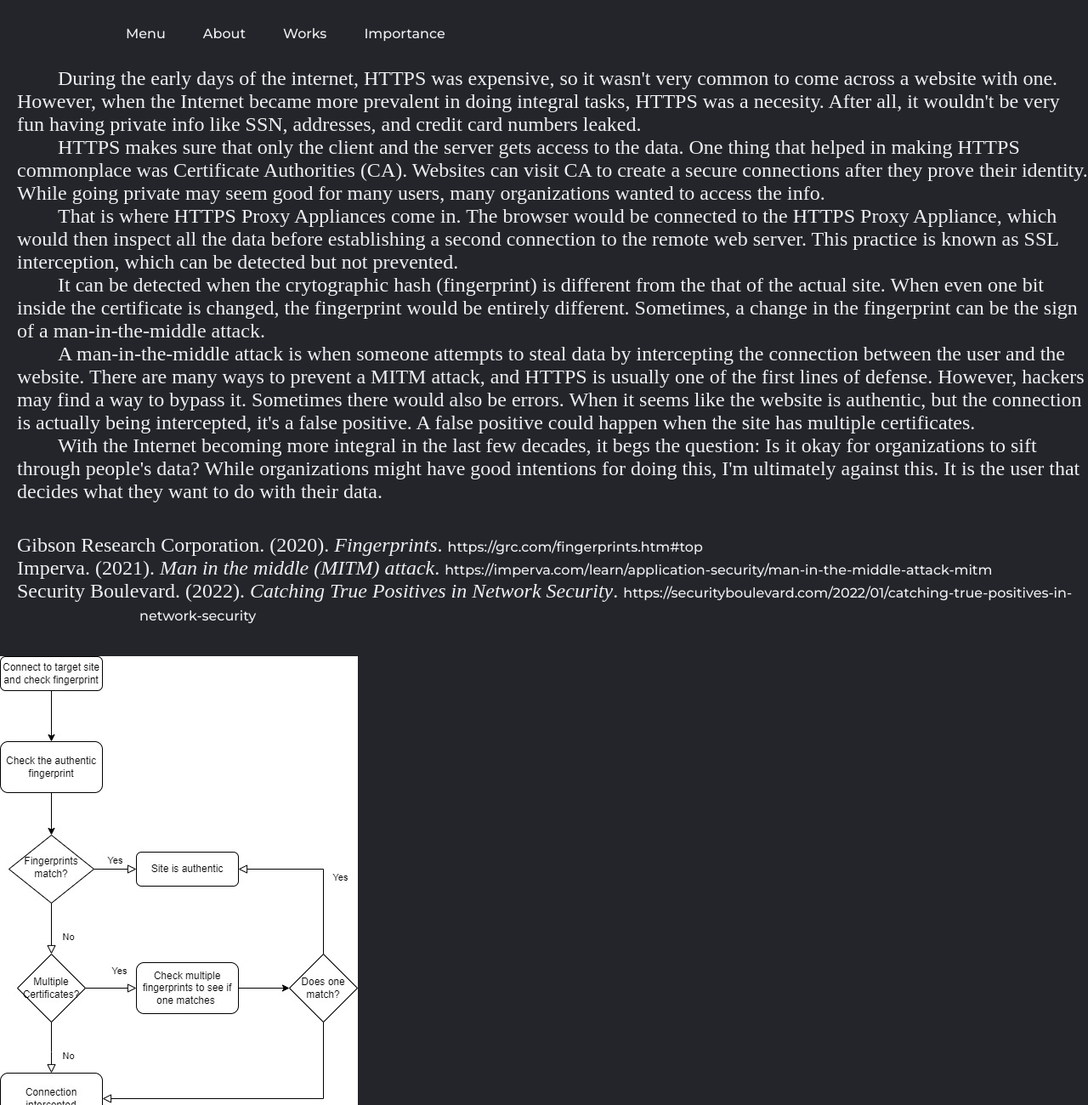
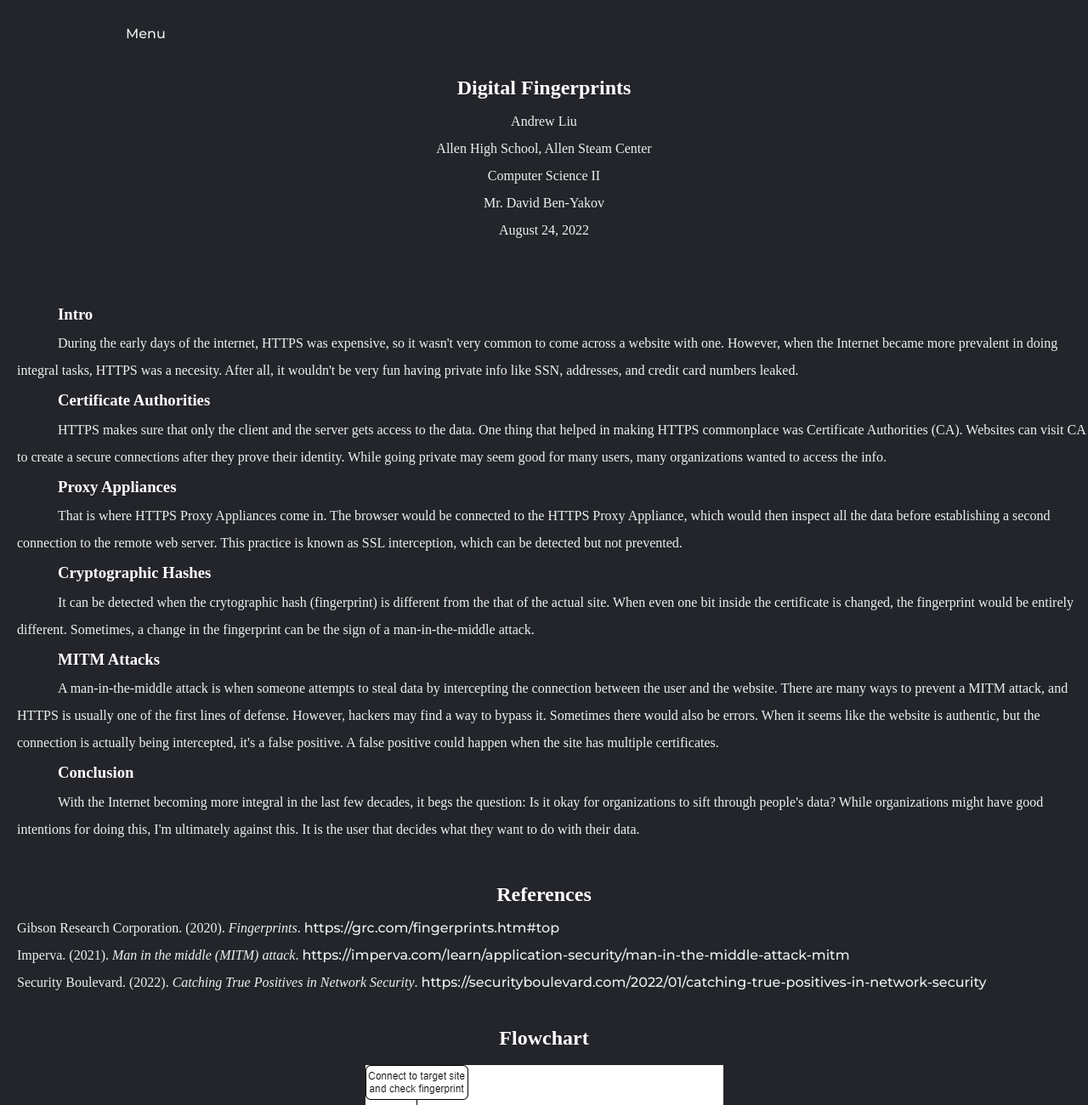
Before and after one commit to CoolAmazing/CoolAmazing.github.io, a plain HTML site: page CS-II/Essays/fingerprints.html in a window 1280 px wide. Shown: the top 1300 px of the page at 85% size. Drawn offline with Linux system fonts and the light colour scheme.

Commit message:
Polish pages

```diff
--- a/CS-II/Essays/essays.css
+++ b/CS-II/Essays/essays.css
@@ -23,8 +23,8 @@ header {
 }
 
 p {
-    font-size: 150%;
-    color: #edf0f1
+    font-size: 12pt;
+    color: #edf0f1;
 }
 
 body {
@@ -55,9 +55,21 @@ nav {
 .margin {
     margin-left: 20px;
     text-indent: 48px;
+    line-height: 2;
+}
+
+.center {
+    display: block;
+    margin-left: auto;
+    margin-right: auto;
+}
+
+.centerText {
+    text-align: center !important;
+    line-height: 2;
 }
 
 .hangingIndent {
     margin-left: 164px;
-    text-indent: -144px
+    text-indent: -144px;
 }
--- a/CS-II/Essays/fingerprints.html
+++ b/CS-II/Essays/fingerprints.html
@@ -11,28 +11,45 @@
     <nav>
       <ul class="nav_links">
 	<li><a href="../../index.html">Menu</a></li>
-	<li><a href="../../aboutme.html">About</a></li>
-	<li><a href="../../works.html">Works</a></li>
-	<li><a href="../../importance.html">Importance</a></li>
 	</ul>
     </nav>
     </header>
+    <div class="centerText">
+    <h2 style="color:White">Digital Fingerprints</h2>
+    <p>Andrew Liu</p>
+    <p>Allen High School, Allen Steam Center</p>
+    <p>Computer Science II</p>
+    <p>Mr. David Ben-Yakov</p>
+    <p>August 24, 2022</p>
+    <br><br>
+    </div>
     <div class="margin">
+      <h3 style="color: white;">Intro</h3>
       <p>During the early days of the internet, HTTPS was expensive, so it wasn't very common to come across a website with one. However, when the Internet became more prevalent in doing integral tasks, HTTPS was a necesity. After all, it wouldn't be very fun having private info like SSN, addresses, and credit card numbers leaked.</p>
+      <h3 style="color: white;">Certificate Authorities</h3>
       <p> HTTPS makes sure that only the client and the server gets access to the data. One thing that helped in making HTTPS commonplace was Certificate Authorities (CA). Websites can visit CA to create a secure connections after they prove their identity. While going private may seem good for many users, many organizations wanted to access the info.
+	<h3 style="color:white;">Proxy Appliances</h3>
       <p>That is where HTTPS Proxy Appliances come in. The browser would be connected to the HTTPS Proxy Appliance, which would then inspect all the data before establishing a second connection to the remote web server. This practice is known as SSL interception, which can be detected but not prevented.</p>
+      <h3 style="color: white;">Cryptographic Hashes</h3>
       <p>It can be detected when the crytographic hash (fingerprint) is different from the that of the actual site. When even one bit inside the certificate is changed, the fingerprint would be entirely different. Sometimes, a change in the fingerprint can be the sign of a man-in-the-middle attack.</p>
+      <h3 style="color: white;">MITM Attacks</h3>
       <p>A man-in-the-middle attack is when someone attempts to steal data by intercepting the connection between the user and the website. There are many ways to prevent a MITM attack, and HTTPS is usually one of the first lines of defense. However, hackers may find a way to bypass it. Sometimes there would also be errors. When it seems like the website is authentic, but the connection is actually being intercepted, it's a false positive. A false positive could happen when the site has multiple certificates.</p>
+      <h3 style="color: white;">Conclusion</h3>
       <p>With the Internet becoming more integral in the last few decades, it begs the question: Is it okay for organizations to sift through people's data? While organizations might have good intentions for doing this, I'm ultimately against this. It is the user that decides what they want to do with their data.</p>
     </div>
     <br>
     <br>
+    <div style="line-height:2">
+    <h2 style="color:White;text-align:center;">References</h2>
     <div class="hangingIndent">
       <p>Gibson Research Corporation. (2020). <i>Fingerprints</i>. <a href="https://grc.com/fingerprints.htm#top" target="_blank">https://grc.com/fingerprints.htm#top</a></p>
       <p>Imperva. (2021). <i>Man in the middle (MITM) attack</i>. <a href="https://imperva.com/learn/application-security/man-in-the-middle-attack-mitm" target="_blank">https://imperva.com/learn/application-security/man-in-the-middle-attack-mitm</a></p>
       <p>Security Boulevard. (2022). <i>Catching True Positives in Network Security</i>. <a href="https://securityboulevard.com/2022/01/catching-true-positives-in-network-security" target="_blank">https://securityboulevard.com/2022/01/catching-true-positives-in-network-security</a></p>
     </div>
+    </div>
     <br><br>
-    <img src="SSL Interception Flowchart.jpg" alt="SSL Interception Flowchart">
+    <h2 style="color:White;text-align:center;">Flowchart</h2>
+    <br>
+    <img src="SSL Interception Flowchart.jpg" alt="SSL Interception Flowchart" class="center">
         </body>
   </html>
```
Also changed, not shown: CS-II/Essays/AI Sentience.html (+19 -1 lines), CS-II/Projects/Optimal Sort.html (+8 -6 lines), aboutme.html (+0 -1 lines), importance.html (+1 -1 lines), works.html (+2 -2 lines).
